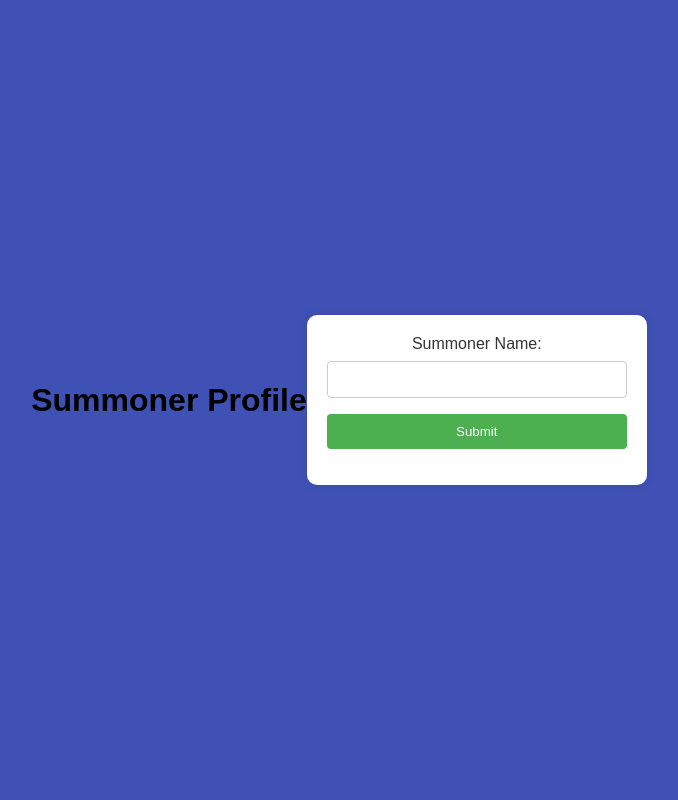
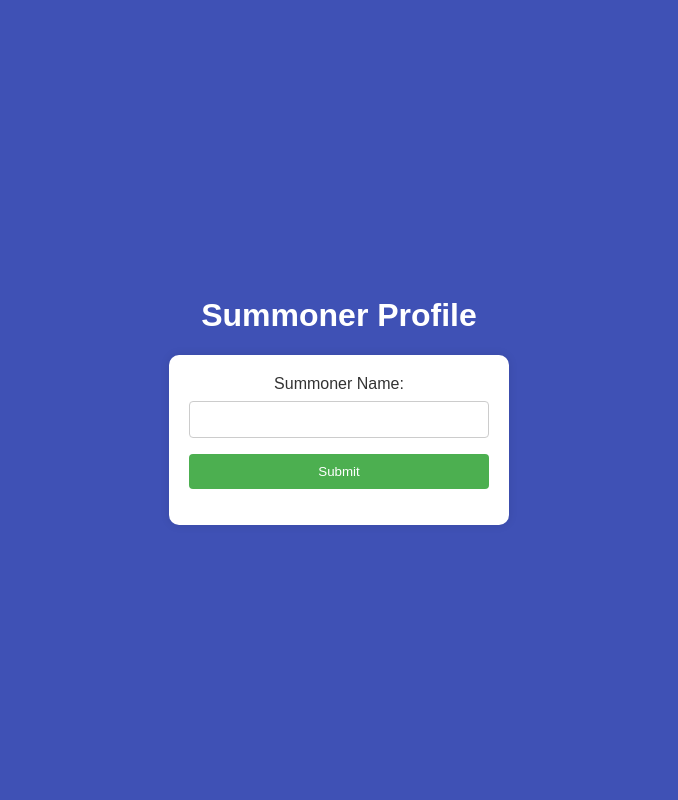
Before and after one commit to MoonAmon/rito_project, a Flask app: page / in a window 1280 px wide. Shown: the whole page, without its empty margins (301-979 px from the left). Run offline with Flask 3, Linux system fonts and the light colour scheme.

Commit message:
Add new champion images and update styling in home and player templates

```diff
--- a/templates/home.html
+++ b/templates/home.html
@@ -12,6 +12,7 @@
             display: flex;
             align-items: center;
             justify-content: center;
+            flex-direction: column;
             height: 100vh;
 }
 form {
@@ -51,6 +52,11 @@ form {
         input[type="submit"]:hover {
             background-color: #45a049;
         }
+
+        h1 {
+            text-align: center;
+            color: #fff;
+        }
     </style>
 <body>
     <h1>Summoner Profile</h1>
```
Also changed, not shown: templates/player.html (+11 -5 lines), static/images/Gragas.png (added), static/images/Leona.png, static/images/Sivir.png (added), static/images/Sona.png (added), static/images/TwistedFate.png (added), static/images/Xerath.png (added), static/images/Ziggs.png (added), static/images/Zilean.png (added).
